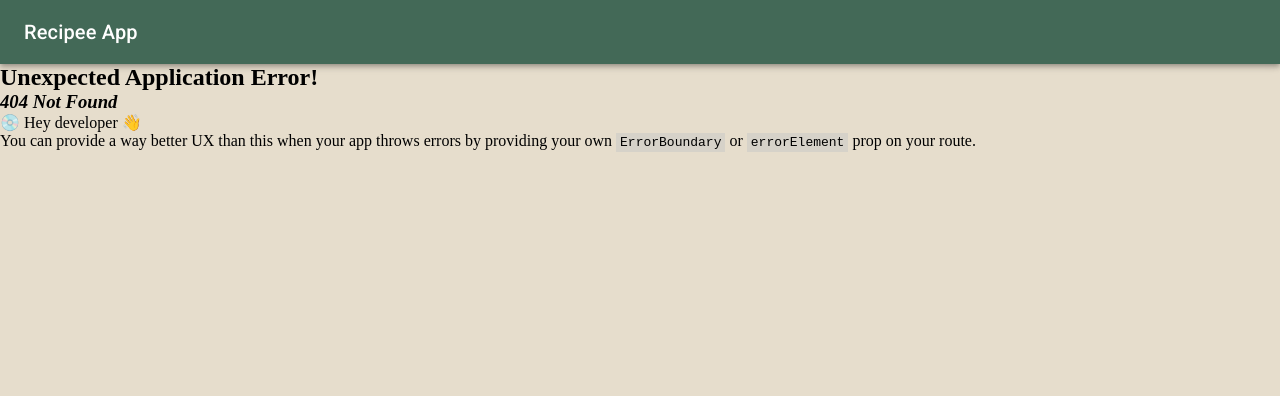
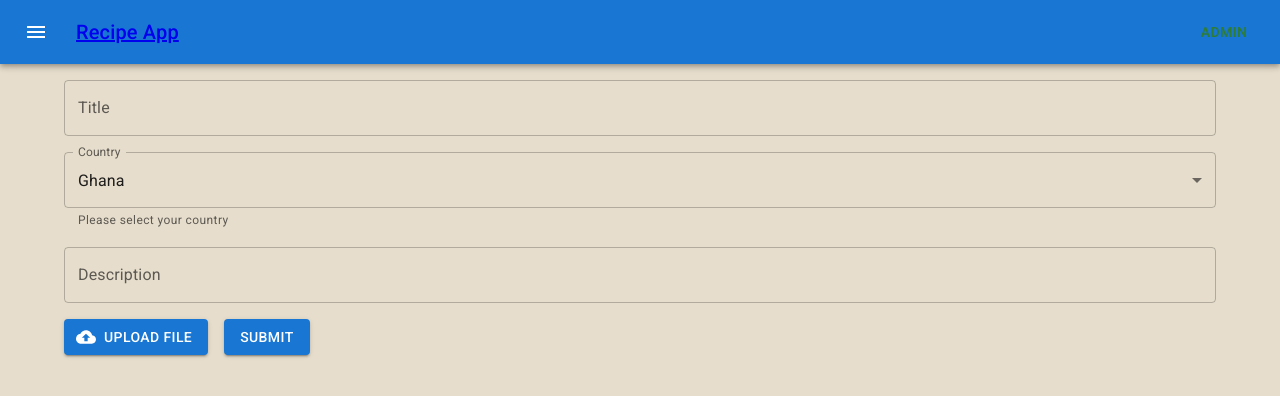
Before and after one commit to dezmymachine/recipesApp, a React (Vite) app: page /add-recipe in a window 1280 px wide. Before the commit this address had no page. Shown: the top 396 px of the page. Built offline with nearby package versions, Linux system fonts and the light colour scheme.

Commit message:
created form page

```diff
--- a/src/App.jsx
+++ b/src/App.jsx
@@ -2,12 +2,14 @@ import Recipee from "./components/Pages/recipee/Recipe";
 import Recipes from "./components/Pages/recipes/index";
 import Navbar from "./components/navbar";
 import "./index.css";
+import AddRecipe from "./components/Pages/add-recipe";
 import { RouterProvider, createBrowserRouter } from "react-router-dom";
 
 const router = createBrowserRouter([
   { path: "/", element: <Recipes /> },
   { path: "/recipes", element: <Recipee /> },
   { path: "/recipes/id", element: <Recipes /> },
+  { path: "/add-recipe", element: <AddRecipe /> },
 ]);
 
 function App() {
--- /dev/null
+++ b/src/components/Pages/add-recipe/index.jsx
@@ -0,0 +1,86 @@
+import * as React from "react";
+
+import TextField from "@mui/material/TextField";
+import { Container, Button, Stack } from "@mui/material";
+import MenuItem from "@mui/material/MenuItem";
+import CloudUploadIcon from "@mui/icons-material/CloudUpload";
+import { styled } from "@mui/material/styles";
+
+const countries = [
+  {
+    value: "GH",
+    label: "Ghana",
+  },
+  {
+    value: "NG",
+    label: "Nigeria",
+  },
+  {
+    value: "UK",
+    label: "United Kingdom",
+  },
+  {
+    value: "Other",
+    label: "Other",
+  },
+];
+const VisuallyHiddenInput = styled("input")({
+  clip: "rect(0 0 0 0)",
+  clipPath: "inset(50%)",
+  height: 1,
+  overflow: "hidden",
+  position: "absolute",
+  bottom: 0,
+  left: 0,
+  whiteSpace: "nowrap",
+  width: 1,
+});
+export default function AddRecipe() {
+  return (
+    <Container sx={{ my: "1rem" }} maxWidth="lg">
+      <TextField
+        id="outlined-basic"
+        label="Title"
+        variant="outlined"
+        fullWidth
+      />
+
+      <TextField
+        id="outlined-select-currency"
+        select
+        label="Country"
+        defaultValue="GH"
+        helperText="Please select your country"
+        sx={{ my: "1rem" }}
+        fullWidth
+      >
+        {countries.map((option) => (
+          <MenuItem key={option.value} value={option.value}>
+            {option.label}
+          </MenuItem>
+        ))}
+      </TextField>
+      <span>
+        <TextField
+          id="outlined-basic"
+          label="Description"
+          variant="outlined"
+          fullWidth
+        />
+      </span>
+      <Stack spacing={2} direction="row" sx={{ my: "1rem" }}>
+        <Button
+          component="label"
+          role={undefined}
+          variant="contained"
+          tabIndex={-1}
+          startIcon={<CloudUploadIcon />}
+        >
+          Upload file
+          <VisuallyHiddenInput type="file" />
+        </Button>
+        <Button variant="contained">submit</Button>
+      </Stack>
+    </Container>
+  );
+}
--- a/src/components/Pages/recipes/index.jsx
+++ b/src/components/Pages/recipes/index.jsx
@@ -19,14 +19,16 @@ const Recipes = () => {
   const getRecipes = () => {
     setLoading(true);
     //prepare URL
-    const url = new URL("https://api.spoonacular.com/recipes/complexSearch");
+    // const url = new URL("https://api.spoonacular.com/recipes/complexSearch");
+    const url = new URL("http://localhost:4000/recipes");
     url.searchParams.append("apiKey", "7f9fdaadea9344299e1f4d0f4b731589");
     url.searchParams.append("query", keyword);
     //fECTH RECIPES from AI
     fetch(url)
       .then((response) => response.json())
       .then((data) => {
-        setRecipes(data.results);
+        setRecipes(data);
+        // setRecipes(data.results);
         // console.log(data);
       })
       .catch((error) => {
@@ -54,7 +56,7 @@ const Recipes = () => {
           <img src={loadingicon} className="loading-icon" />
         ) : recipes.length > 0 ? (
           recipes.map((recipe) => (
-            <Grid key={recipe.id} item xs={4} mt={2}>
+            <Grid key={recipe._id} item xs={4} mt={2}>
               <Card
                 sx={{ maxWidth: 345 }}
                 style={{ background: "#e6ddcc", height: "100%" }}
@@ -67,7 +69,7 @@ const Recipes = () => {
                     alt={recipe.title}
                   />
                   <CardContent>
-                    <Link to={`/recipes/${recipe.id}`}>
+                    <Link to={`/recipes/${recipe._id}`}>
                       <Typography
                         style={{ color: "#436957" }}
                         gutterBottom
--- a/src/components/navbar/index.jsx
+++ b/src/components/navbar/index.jsx
@@ -1,15 +1,35 @@
-import { AppBar, Toolbar, Typography } from "@mui/material";
+import * as React from "react";
+import AppBar from "@mui/material/AppBar";
+import Box from "@mui/material/Box";
+import Toolbar from "@mui/material/Toolbar";
+import Typography from "@mui/material/Typography";
+import Button from "@mui/material/Button";
+import IconButton from "@mui/material/IconButton";
+import MenuIcon from "@mui/icons-material/Menu";
 
-const Navbar = () => {
+export default function ButtonAppBar() {
   return (
-    <AppBar position="static" style={{ background: "#436957" }}>
-      <Toolbar>
-        <Typography variant="h6" component="div" sx={{ flexGrow: 1 }}>
-          Recipee App
-        </Typography>
-      </Toolbar>
-    </AppBar>
+    <Box sx={{ flexGrow: 1 }}>
+      <AppBar position="static">
+        <Toolbar>
+          <IconButton
+            size="large"
+            edge="start"
+            color="inherit"
+            aria-label="menu"
+            sx={{ mr: 2 }}
+          >
+            <MenuIcon />
+          </IconButton>
+          <a></a>
+          <Typography variant="h6" component="div" sx={{ flexGrow: 1 }}>
+            <a href="/"> Recipe App</a>
+          </Typography>
+          <a href="/add-recipe">
+            <Button color="success">Admin</Button>
+          </a>
+        </Toolbar>
+      </AppBar>
+    </Box>
   );
-};
-
-export default Navbar;
+}
```
